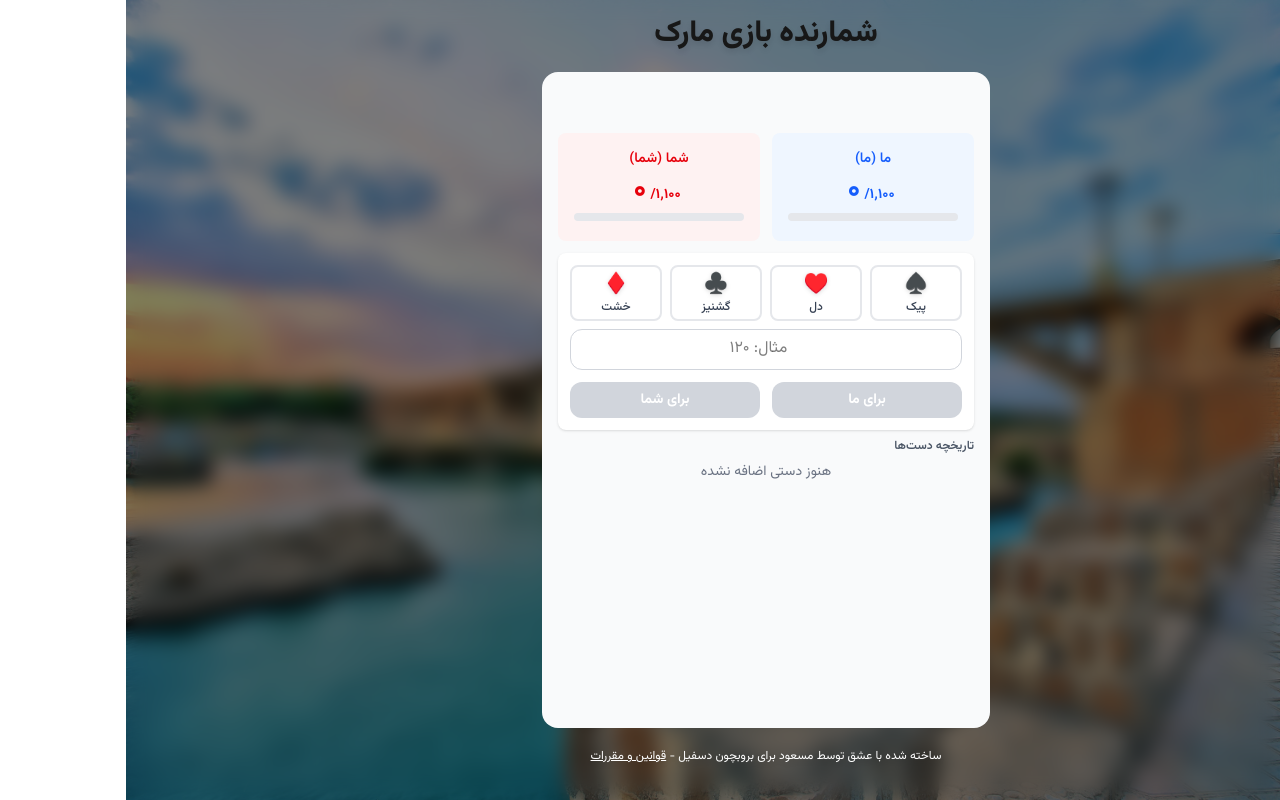
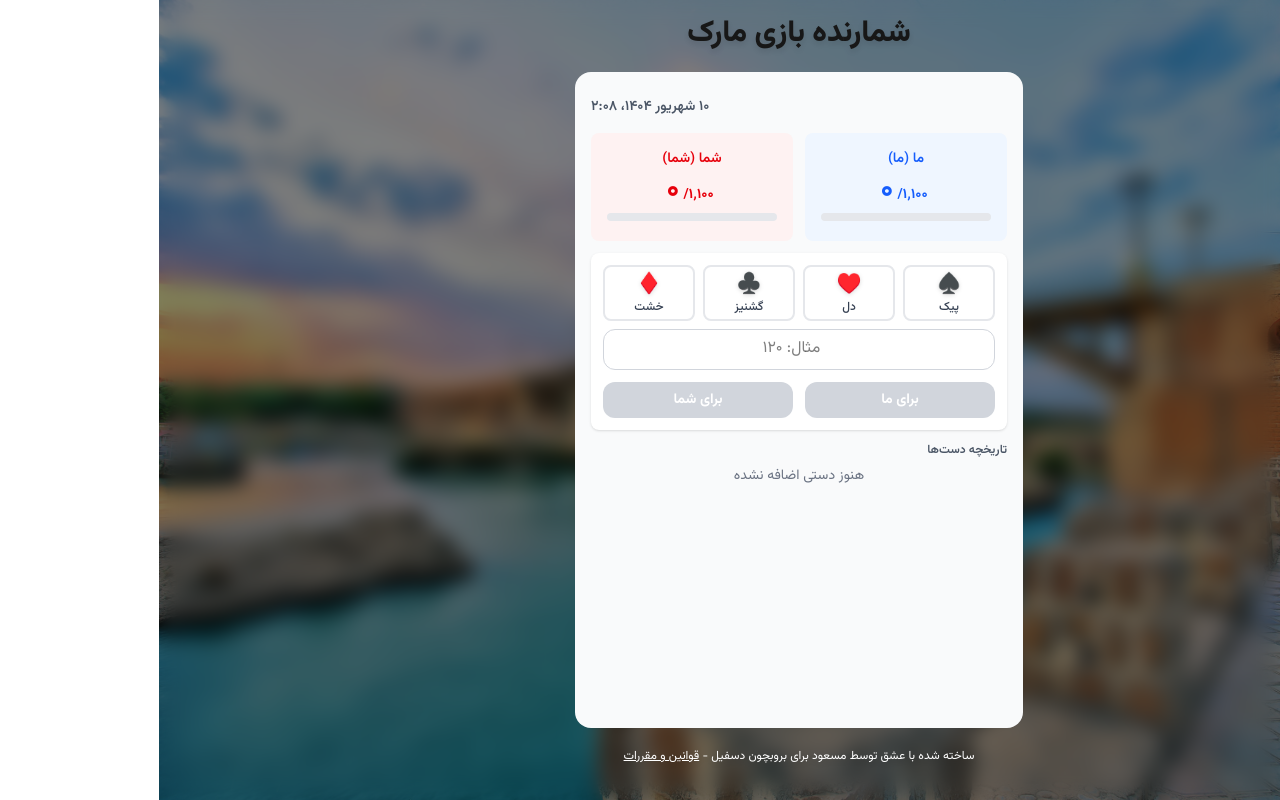
Before and after one commit to ghmasood/mark-game-counter, a Next.js app: page / in a window 1280 px wide. Built offline with nearby package versions, Linux system fonts and the light colour scheme; some icons are missing.

Commit message:
feat: add time show

```diff
--- a/package.json
+++ b/package.json
@@ -11,9 +11,11 @@
   "dependencies": {
     "@next/font": "^14.2.15",
     "@serwist/next": "^9.2.1",
+    "@types/luxon": "^3.7.1",
     "@vercel/analytics": "^1.5.0",
     "clsx": "^2.1.1",
     "iconsax-reactjs": "^0.0.8",
+    "luxon": "^3.7.2",
     "nanoid": "^5.1.5",
     "next": "15.5.2",
     "react": "19.1.0",
--- a/src/app/settings/page.tsx
+++ b/src/app/settings/page.tsx
@@ -43,7 +43,12 @@ function Page() {
       </div>
       <Link href='/' className='mt-auto w-full'>
         <button
-          onClick={() => setLabels({ we: weLabel, you: youLabel })}
+          onClick={() =>
+            setLabels({
+              we: weLabel ? weLabel : 'ما',
+              you: youLabel ? youLabel : 'شما',
+            })
+          }
           className='rounded-xl py-1 cursor-pointer hover:bg-indigo-600 transition-colors w-full bg-indigo-500 text-white'
         >
           ذخیره و بازگشت به شمارنده
--- a/src/components/GameCounter.tsx
+++ b/src/components/GameCounter.tsx
@@ -12,6 +12,9 @@ import {
   DrawerTitle,
 } from './UI';
 import Link from 'next/link';
+import dynamic from 'next/dynamic';
+
+const DateTimeLazy = dynamic(() => import('@/components/UI/date-time'));
 
 export default function GameCounter() {
   const {
@@ -116,6 +119,8 @@ export default function GameCounter() {
             size='1.75rem'
             className='text-gray-800 hover:rotate-180 active:rotate-180 transition-transform cursor-pointer duration-1000'
           />
+
+          <DateTimeLazy className='ms-auto' />
         </div>
         {/* Game Status */}
         {gameEnded && (
@@ -134,21 +139,19 @@ export default function GameCounter() {
 
         {/* Total Scores with Progress Bars */}
         <div className='grid grid-cols-2 gap-3 mb-3'>
-          <div className='text-center p-4 bg-blue-50 rounded-lg'>
-            <h3 className='text-sm font-semibold text-blue-600 mb-1'>
-              {labels.we} (ما)
-            </h3>
-            <div className='text-3xl font-bold text-blue-600 mb-1'>
+          <div className='text-center p-4 bg-blue-50 rounded-lg text-blue-600 '>
+            <h3 className='text-sm font-semibold  mb-1'>{labels.we} (ما)</h3>
+            <div className='text-3xl font-bold mb-1'>
               {total.WE.toLocaleString('fa')}
               <span className='text-sm px-1'>
                 /{(1100).toLocaleString('fa')}
               </span>
             </div>
-            <div className='w-full bg-gray-200 rounded-full h-2 mb-1 overflow-hidden'>
+            <div className='w-full bg-gray-200 rounded-full h-2 mb-1 overflow-hidden relative'>
               <div
-                className='bg-blue-600 h-2  transition-all duration-300 animate-pulse'
+                className='bg-blue-600 h-2 transition-all duration-300 absolute end-0'
                 style={{ width: `${(100 * total.WE) / 1100}%` }}
-              ></div>
+              />
             </div>
           </div>
           <div className='text-center p-4 bg-red-50 rounded-lg'>
@@ -161,9 +164,9 @@ export default function GameCounter() {
                 /{(1100).toLocaleString('fa')}
               </span>
             </div>
-            <div className='w-full bg-gray-200 rounded-full h-2 mb-1 overflow-hidden'>
+            <div className='w-full bg-gray-200 rounded-full h-2 mb-1 overflow-hidden relative'>
               <div
-                className='bg-red-600 h-2 transition-all duration-300 animate-pulse'
+                className='bg-red-600 h-2 transition-all duration-300 absolute end-0'
                 style={{ width: `${(100 * total.YOU) / 1100}%` }}
               ></div>
             </div>
@@ -247,8 +250,8 @@ export default function GameCounter() {
 
         {/* Current Target Display */}
         {!gameEnded && currentTarget && currentSuit && (
-          <div className='bg-gradient-to-r from-green-50 to-emerald-50 p-2 rounded-lg mb-4 text-center border border-green-200 shadow-sm'>
-            <div className='flex items-center justify-center space-x-2 space-x-reverse mb-2'>
+          <div className='bg-gradient-to-r from-green-50 to-emerald-50 p-2 rounded-lg mb-3 text-center border border-emerald-300 shadow-sm'>
+            <div className='flex items-center justify-center'>
               <span className='text-lg font-bold text-green-800'>
                 هدف: {currentTarget.toLocaleString('fa')}
               </span>
@@ -256,12 +259,13 @@ export default function GameCounter() {
                 {currentSuit}
               </span>
             </div>
-            <p className='text-sm text-green-700'>
+
+            <div className='text-sm text-green-700'>
               برای تیم{' '}
               <span className='font-bold'>
                 {currentTargetSetter === 'WE' ? labels.we : labels.you}
               </span>
-            </p>
+            </div>
           </div>
         )}
 
@@ -397,7 +401,7 @@ export default function GameCounter() {
         )}
 
         {/* Rounds History */}
-        <div className='mb-1'>
+        <div className='mt-3'>
           <h3 className='text-xs font-semibold mb-1 text-gray-600'>
             تاریخچه دست‌ها
           </h3>
@@ -406,7 +410,7 @@ export default function GameCounter() {
               هنوز دستی اضافه نشده
             </p>
           ) : (
-            <div className='flex flex-col gap-2'>
+            <div className='flex flex-col gap-1'>
               <div className='flex items-center justify-between gap-1 p-1 bg-white rounded-lg shadow-sm'>
                 <div className='flex items-center py-1 w-full'>
                   <div className='flex justify-between px-4 font-bold w-full'>
@@ -430,23 +434,23 @@ export default function GameCounter() {
                       {(index + 1).toLocaleString('fa')}.
                     </span>
 
-                    <div className='flex px-4 w-full relative'>
-                      <div className='flex items-center basis-0'>
+                    <div className='flex px-2 justify-between w-full'>
+                      <div className='flex items-center justify-center w-8'>
                         <span className='text-blue-600 '>
                           {round.WE.toLocaleString('fa')}
                         </span>
                       </div>
 
-                      <div className='text-sm text-gray-500 flex gap-2 items-center absolute start-1/2 translate-x-[2rem] top-1/2 -translate-y-1/2'>
+                      <div className='text-sm text-gray-500 flex gap-1 items-center w-[7rem] justify-between '>
                         <span>{round.suit}</span>
                         <span>{round.target.toLocaleString('fa')}</span>
-                        <span>
+                        <span className='truncate'>
                           {round.targetSetter === 'WE' ? labels.we : labels.you}
                         </span>
                       </div>
 
-                      <div className='flex items-center  justify-end basis-full'>
-                        <span className='text-red-600'>
+                      <div className='flex justify-center w-8'>
+                        <span className='text-red-600 '>
                           {round.YOU.toLocaleString('fa')}
                         </span>
                       </div>
@@ -468,7 +472,7 @@ export default function GameCounter() {
 
       {/* Reset Button */}
       <Drawer open={showDrawer} onOpenChange={setShowDrawer}>
-        <DrawerContent className='bg-white text-gray-600'>
+        <DrawerContent className='bg-white text-gray-600 pb-4'>
           <DrawerHeader>
             <DrawerTitle className='text-gray-600 font-bold'>
               آیا مطمئنید می‌خواهید بازی را ریست کنید؟
--- /dev/null
+++ b/src/components/UI/date-time/index.tsx
@@ -0,0 +1,32 @@
+'use client';
+import { cn } from '@/utils';
+import React, { useEffect, useState } from 'react';
+import { DateTime } from 'luxon';
+
+type PropsType = {
+  className?: string;
+};
+function DateTimer({ className = '' }: PropsType) {
+  const [time, setTime] = useState(
+    DateTime.now().setLocale('fa').toLocaleString(DateTime.DATETIME_MED)
+  );
+
+  useEffect(() => {
+    const interval = setInterval(() => {
+      const now = DateTime.now()
+        .setLocale('fa')
+        .toLocaleString(DateTime.DATETIME_MED);
+      setTime(now);
+    }, 1000 * 60);
+
+    // Cleanup on unmount
+    return () => clearInterval(interval);
+  }, []);
+  return (
+    <div className={cn('text-gray-600 text-sm font-semibold', className)}>
+      {time}
+    </div>
+  );
+}
+
+export default DateTimer;
--- a/src/components/UI/index.tsx
+++ b/src/components/UI/index.tsx
@@ -1 +1,2 @@
 export * from './drawer';
+export * from './date-time';
```
Also changed, not shown: 1 other file (tests, documents, lock files or other folders).
